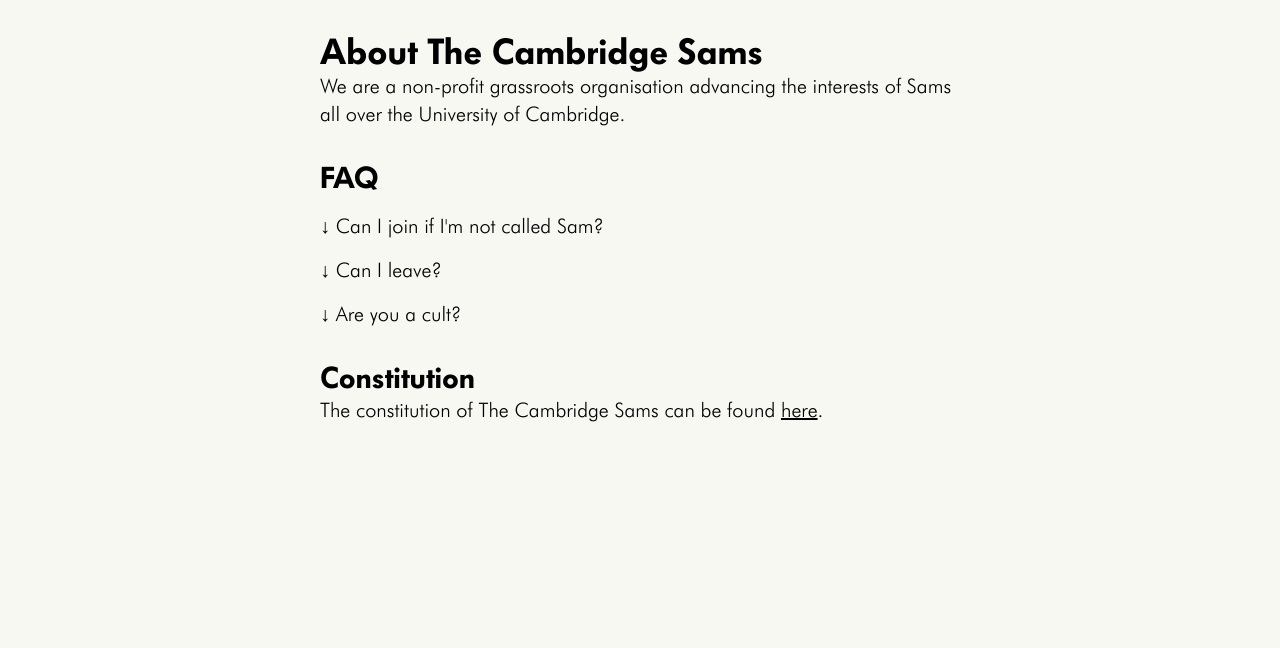
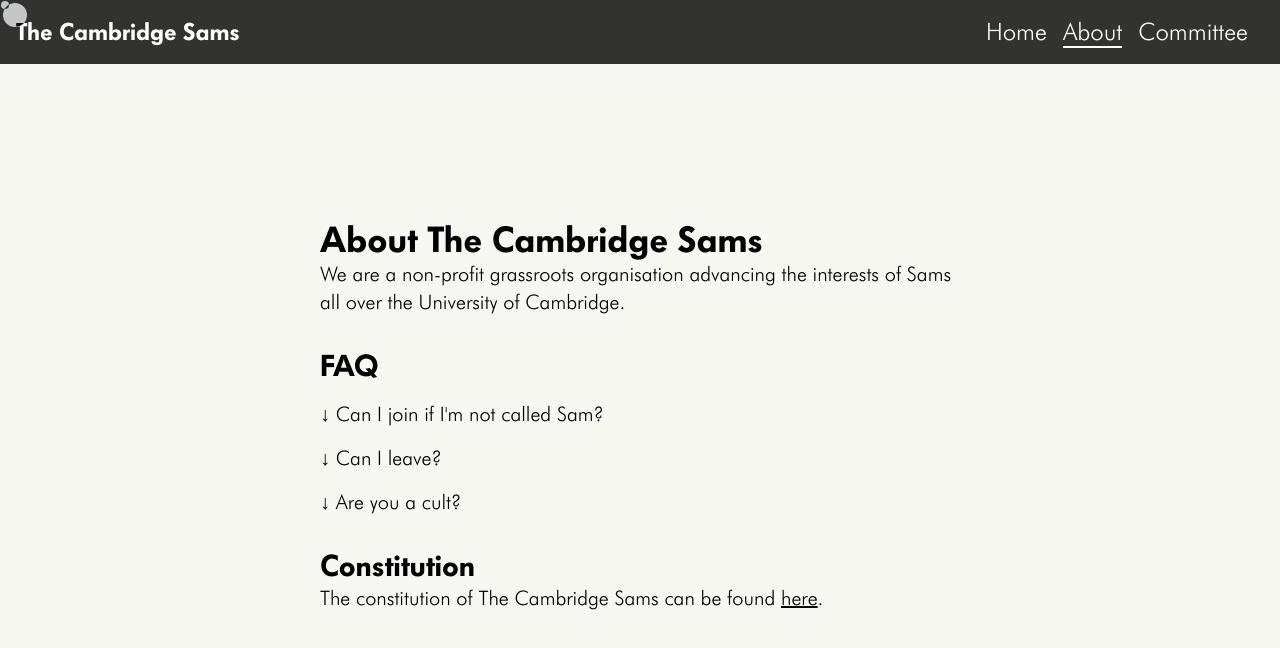
Before and after one commit to TangyPenguin37/CamSams, a SvelteKit app: page /about in a window 1280 px wide. Shown: the top 648 px of the page. Built offline with nearby package versions, Linux system fonts and the light colour scheme.

Commit message:
updated main page and layout

```diff
--- a/src/app.css
+++ b/src/app.css
@@ -2,11 +2,8 @@
 @import 'tailwindcss/components';
 @import 'tailwindcss/utilities';
 
-/* add new local font */
-@layer base {
 @font-face {
 	font-family: 'Futura';
-		font-style: normal;
 	font-weight: 700;
 	src: url('/fonts/futura-demi-bold.otf') format('opentype');
 	font-display: swap;
@@ -14,11 +11,9 @@
 
 @font-face {
 	font-family: 'Futura';
-		font-style: normal;
 	font-weight: 400;
 	src: url('/fonts/futura-light.ttf') format('truetype');
 	font-display: swap;
-	}
 }
 
 body {
@@ -27,3 +22,35 @@
 	background-color: #f7f8f1;
 	line-height: 1;
 }
+
+@media (min-width: 1024px) {
+	.underline-animation,
+	.underlined {
+		position: relative;
+		display: inline-block;
+	}
+
+	.underline-animation::after,
+	.underlined::after {
+		content: '';
+		position: absolute;
+		width: 100%;
+		height: 2px;
+		bottom: 0;
+		left: 0;
+		background-color: currentColor;
+		transform: scaleX(0);
+		transform-origin: bottom right;
+		transition: transform 0.25s ease-out;
+	}
+
+	.underline-animation:hover::after,
+	.underlined::after {
+		transform: scaleX(1);
+		transform-origin: bottom left;
+	}
+}
+
+* {
+	cursor: none;
+}
--- a/src/app.html
+++ b/src/app.html
@@ -2,7 +2,21 @@
 <html lang="en">
 	<head>
 		<meta charset="utf-8" />
-		<link rel="icon" href="%sveltekit.assets%/favicon.png" />
+		<!-- <link rel="icon" href="%sveltekit.assets%/favicon.png" /> -->
+		<link
+			rel="icon"
+			type="image/png"
+			href="%sveltekit.assets%/favicon/favicon-96x96.png"
+			sizes="96x96"
+		/>
+		<link rel="icon" type="image/svg+xml" href="%sveltekit.assets%/favicon/favicon.svg" />
+		<link rel="shortcut icon" href="%sveltekit.assets%/favicon/favicon.ico" />
+		<link
+			rel="apple-touch-icon"
+			sizes="180x180"
+			href="%sveltekit.assets%/favicon/apple-touch-icon.png"
+		/>
+		<link rel="manifest" href="%sveltekit.assets%/favicon/site.webmanifest" />
 		<meta name="viewport" content="width=device-width, initial-scale=1" />
 		%sveltekit.head%
 	</head>
--- a/src/routes/+layout.svelte
+++ b/src/routes/+layout.svelte
@@ -1,6 +1,172 @@
 <script lang="ts">
 	import '../app.css';
-	let { children } = $props();
+	import { page } from '$app/state';
+	import { onMount } from 'svelte';
+	import { fade, fly } from 'svelte/transition';
+	import { gsap } from 'gsap';
+
+	let visible = false;
+	let expanded = false;
+
+	const gsapCursorGrow = () => gsap.to('.cursor_ball-big', { scale: 4, duration: 0.3 });
+	const gsapCursorShrink = () => gsap.to('.cursor_ball-big', { scale: 1, duration: 0.3 });
+
+	onMount(() => {
+		visible = true;
+		const bigBall = document.querySelector('.cursor_ball-big');
+		const smallBall = document.querySelector('.cursor_ball-small');
+
+		const updateHoverables = () => {
+			document.querySelectorAll('a, button').forEach((el) => {
+				el.removeEventListener('mouseenter', gsapCursorGrow);
+				el.removeEventListener('mouseleave', gsapCursorShrink);
+				el.addEventListener('mouseenter', gsapCursorGrow);
+				el.addEventListener('mouseleave', gsapCursorShrink);
+			});
+		};
+
+		document.body.addEventListener('mousemove', (e) => {
+			gsap.to(bigBall, { x: e.clientX - 15, y: e.clientY - 15, duration: 0.4 });
+			gsap.to(smallBall, { x: e.clientX - 5, y: e.clientY - 7, duration: 0.1 });
+		});
+
+		new MutationObserver(updateHoverables).observe(document.body, {
+			childList: true,
+			subtree: true
+		});
+
+		updateHoverables();
+	});
 </script>
 
-{@render children()}
+<div class="cursor pointer-events-none hidden md:block">
+	<div class="cursor_ball cursor_ball-big fixed left-0 top-0 z-[100] mix-blend-difference">
+		<svg height="30" width="30">
+			<circle cx="15" cy="15" r="12" stroke-width="0" class="fill-[#f7f8fa]"></circle>
+		</svg>
+	</div>
+	<div class="cursor_ball cursor_ball-small fixed left-0 top-0 z-[100] mix-blend-difference">
+		<svg height="10" width="10">
+			<circle cx="5" cy="5" r="4" stroke-width="0" class="fill-[#f7f8fa]"></circle>
+		</svg>
+	</div>
+</div>
+
+{#if visible}
+	<nav
+		class="fixed top-0 z-10 hidden w-full items-center justify-between p-4 transition-all duration-1000 md:flex"
+		class:opacity-80={page.url.pathname !== '/'}
+		class:bg-black={page.url.pathname !== '/'}
+		class:text-black={page.url.pathname === '/'}
+		class:text-white={page.url.pathname !== '/'}
+	>
+		<div
+			class="flex items-center text-white transition-all duration-1000"
+			class:invisible={page.url.pathname === '/'}
+		>
+			<a href="/" class="text-2xl font-bold">The Cambridge Sams</a>
+		</div>
+		<div class="flex items-center text-2xl">
+			<a href="/" class="underline-animation mr-4" class:underlined={page.url.pathname === '/'}
+				>Home</a
+			>
+			<a
+				href="/about"
+				class="underline-animation mr-4"
+				class:underlined={page.url.pathname === '/about'}>About</a
+			>
+			<a
+				href="/committee"
+				class="underline-animation mr-4"
+				class:underlined={page.url.pathname === '/committee'}>Committee</a
+			>
+		</div>
+	</nav>
+
+	<nav
+		class="fixed top-0 z-30 w-full p-4 text-white transition-all duration-1000 md:hidden"
+		class:bg-black={page.url.pathname !== '/'}
+	>
+		<div class="z-30 flex items-center justify-between">
+			<a
+				href="/"
+				class="z-30 text-2xl font-bold transition-all duration-1000"
+				class:opacity-0={page.url.pathname === '/'}
+				on:click={() => (expanded = false)}>The Cambridge Sams</a
+			>
+			<button
+				class="text-3xl"
+				aria-label="Toggle navigation"
+				on:click={() => (expanded = !expanded)}
+			>
+				<svg
+					xmlns="http://www.w3.org/2000/svg"
+					class="h-6 w-6 transition-all duration-1000"
+					fill="none"
+					viewBox="0 0 24 24"
+					stroke={page.url.pathname === '/' ? 'black' : 'white'}
+				>
+					<path
+						stroke-linecap="round"
+						stroke-linejoin="round"
+						stroke-width="2"
+						d="M4 6h16M4 12h16m-7 6h7"
+					/>
+				</svg>
+			</button>
+		</div>
+		{#if expanded}
+			<div
+				class="fixed inset-0 z-20 bg-black bg-opacity-50 transition-opacity duration-200"
+				class:hidden={page.url.pathname === '/'}
+				in:fade={{ duration: 200 }}
+				out:fade={{ duration: 200 }}
+				on:click={() => (expanded = false)}
+				on:keydown={(e) => e.key === 'Enter' && (expanded = false)}
+				role="button"
+				tabindex="0"
+				aria-label="Close navigation"
+			></div>
+			<div
+				class="fixed right-0 z-30 mt-4 flex flex-col space-y-4 p-4 {page.url.pathname !== '/'
+					? 'bg-black text-white'
+					: 'text-black'} rounded-bl-lg"
+				transition:fade={{ duration: 200 }}
+			>
+				<a
+					href="/"
+					class="block text-right text-xl"
+					on:click={() => (expanded = false)}
+					in:fly={{ y: -100, duration: 250 }}>Home</a
+				>
+				<a
+					href="/about"
+					class="block text-right text-xl"
+					on:click={() => (expanded = false)}
+					in:fly={{ y: -100, duration: 400 }}>About</a
+				>
+				<a
+					href="/committee"
+					class="block text-right text-xl"
+					on:click={() => (expanded = false)}
+					in:fly={{ y: -100, duration: 550 }}>Committee</a
+				>
+			</div>
+		{/if}
+	</nav>
+
+	{#key page.url.pathname}
+		{#if visible}
+			<div
+				in:fade={{ duration: 200, delay: 400 }}
+				out:fade={{ duration: 200 }}
+				class="flex h-screen flex-col items-center justify-center"
+			>
+				{#if page.url.pathname !== '/'}
+					<div class="h-16"></div>
+				{/if}
+				<slot />
+			</div>
+		{/if}
+	{/key}
+{/if}
--- a/src/routes/+page.svelte
+++ b/src/routes/+page.svelte
@@ -1,15 +1,29 @@
 <script>
+	import { onMount } from 'svelte';
 	import { fade } from 'svelte/transition';
+
+	let visible = false;
+
+	onMount(() => {
+		visible = true;
+	});
 </script>
 
-<div class="splash flex h-screen flex-col items-center justify-center">
-	<h1 class="title text-left text-5xl font-bold" in:fade={{ duration: 1000 }}>
+{#if visible}
+	<div
+		class="splash flex h-screen flex-col items-center justify-center"
+		in:fade={{ duration: 1000, delay: 500 }}
+		out:fade={{ duration: 1000 }}
+	>
+		<h1 class="title text-left text-5xl font-bold">
 			The<br />Cambridge<br />Sams
 		</h1>
 	</div>
 	<p
 		class="wip absolute bottom-[5%] w-full text-center text-2xl"
-	in:fade={{ duration: 1000, delay: 500 }}
+		in:fade={{ duration: 1000, delay: 1000 }}
+		out:fade={{ duration: 1000 }}
 	>
-	This site is a work in progress - please excuse the mess!
+		This site is a work in progress.<br class="block sm:hidden" /> Please check back later.
 	</p>
+{/if}
```
Lines whose indentation alone changed are shown as unchanged.
